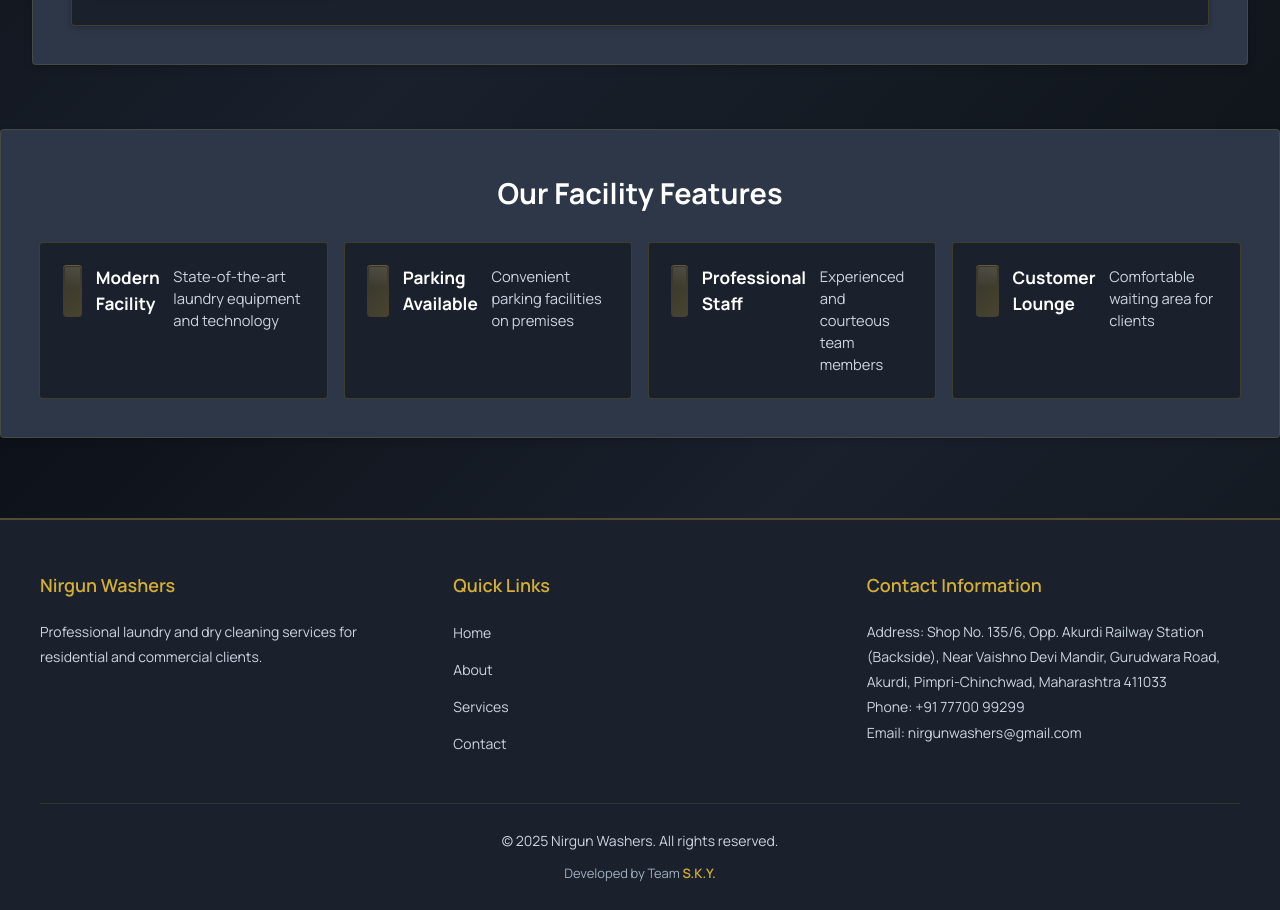
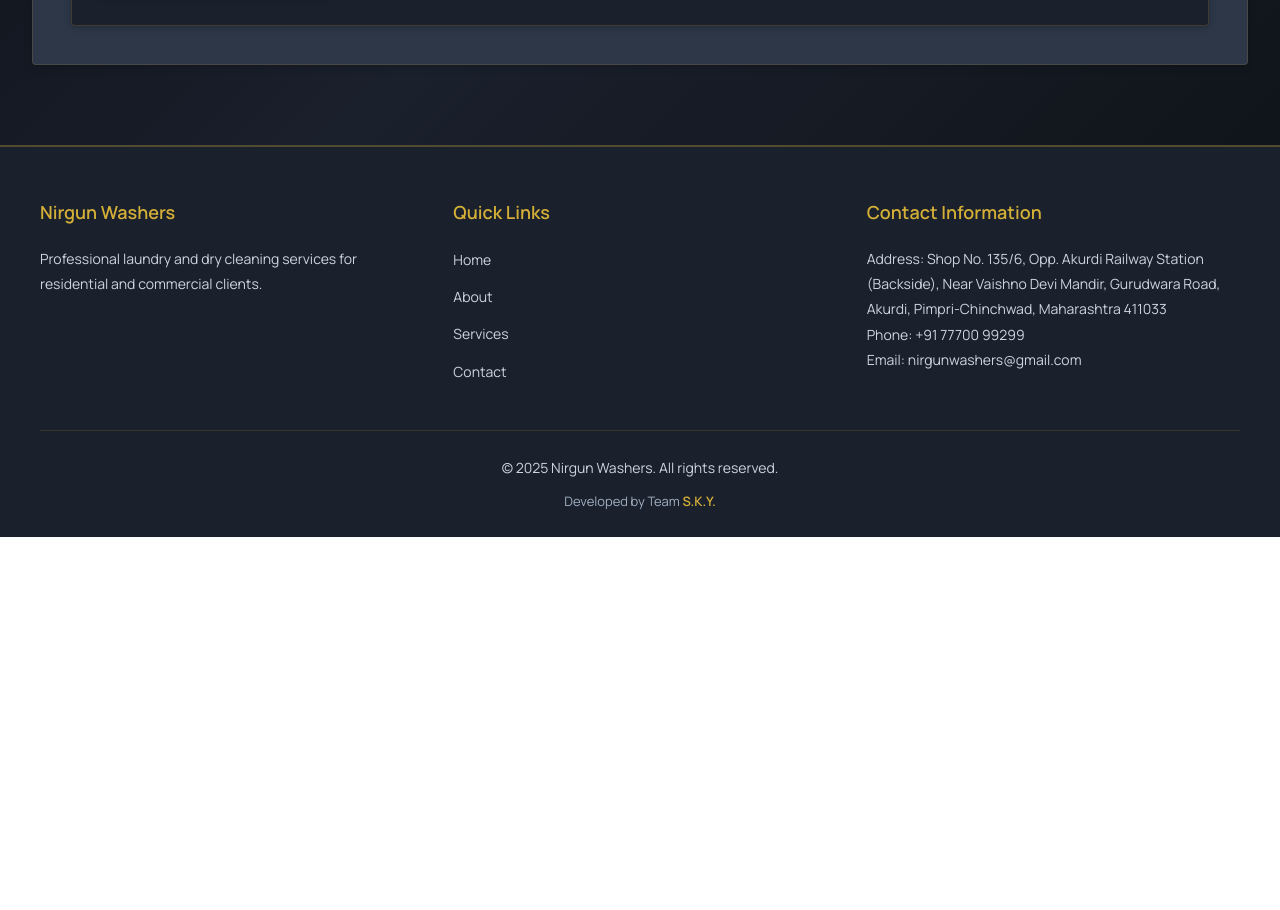
Before and after one commit to nirgunwashers/NirgunWashers.in, a React (Vite) app: page /maps in a window 1280 px wide. Shown: the part 1360-2270 px from the top of the page. After the commit the page ends 1897 px from the top, so only its background shows below. Built offline with nearby package versions, Linux system fonts and the light colour scheme.

Commit message:
Remove facility features section from Maps page

```diff
--- a/src/pages/Maps.jsx
+++ b/src/pages/Maps.jsx
@@ -110,21 +110,6 @@ export default function Maps() {
           </div>
         </div>
       </section>
-
-      <section className="map-features">
-        <div className="features-container">
-          <h2>{t.featuresHeading}</h2>
-          <div className="features-grid">
-            {t.features.map((feature) => (
-              <div className="feature" key={feature.title}>
-                <div className="feature-icon"></div>
-                <h3>{feature.title}</h3>
-                <p>{feature.copy}</p>
-              </div>
-            ))}
-          </div>
-        </div>
-      </section>
     </main>
   )
 }
```
